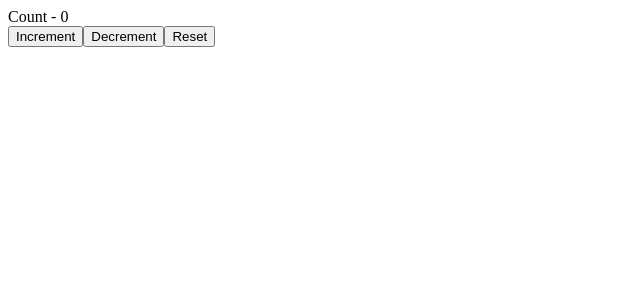
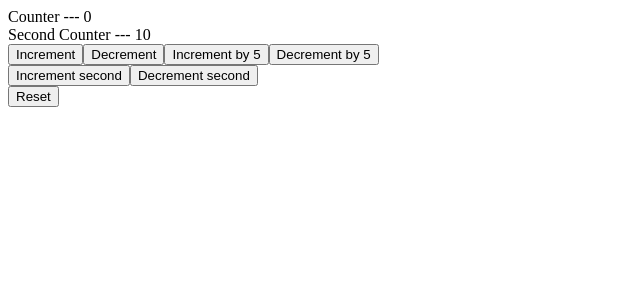
Before and after one commit to SaqibSattar/learning-react-hooks, a React (Vite) app: page / in a window 1280 px wide. Shown: the top 300 px of the page, without its empty margins (0-640 px from the left). Built offline with nearby package versions, Linux system fonts and the light colour scheme.

Commit message:
implement useReducer (complex state & action)

```diff
--- a/src/App.jsx
+++ b/src/App.jsx
@@ -16,6 +16,7 @@
 import DataFetching from "./components/DataFetching";
 import ComponentC from "./components/ComponentC";
 import CounterOne from "./components/CounterOne";
+import CounterTwo from "./components/CounterTwo";
 
 export const UserContext = React.createContext();
 export const ChannelContext = React.createContext();
@@ -23,8 +24,9 @@
 function App() {
   return (
     <>
-      <CounterOne />
-      {/* <UserContext.Provider value={"Saqi"}>
+      <CounterTwo />
+      {/* <CounterOne />
+      <UserContext.Provider value={"Saqi"}>
         <ChannelContext.Provider value={"Youtube"}>
           <ComponentC />
         </ChannelContext.Provider>
--- /dev/null
+++ b/src/components/CounterTwo.jsx
@@ -0,0 +1,44 @@
+import React, { useReducer } from "react";
+
+const initialState = {
+  firstCounter: 0,
+  secondCounter: 10
+};
+
+const reducer = (state, action) => {
+  switch (action.type) {
+    case "increment":
+      return {...state, firstCounter: state.firstCounter + action.value};
+    case "decrement":
+      return {...state, firstCounter: state.firstCounter - action.value};
+      case "increment2":
+      return {...state, secondCounter: state.secondCounter + action.value};
+    case "decrement2":
+      return {...state, secondCounter: state.secondCounter - action.value};
+    case "reset":
+      return initialState;
+    default:
+      return state;
+  }
+};
+
+const CounterTwo = () => {
+  const [count, dispatch] = useReducer(reducer, initialState);
+  return (
+    <div>
+      <div>Counter --- {count.firstCounter}</div>
+      <div>Second Counter --- {count.secondCounter}</div>
+      <button onClick={() => dispatch({type: "increment", value: 1})}>Increment</button>
+      <button onClick={() => dispatch({type: "decrement", value: 1})}>Decrement</button>
+      <button onClick={() => dispatch({type: "increment", value: 5})}>Increment by 5</button>
+      <button onClick={() => dispatch({type: "decrement", value: 5})}>Decrement by 5</button>
+      <br />
+      <button onClick={() => dispatch({type: "increment2", value: 1})}>Increment second</button>
+      <button onClick={() => dispatch({type: "decrement2", value: 1})}>Decrement second</button>
+      <br />
+      <button onClick={() => dispatch({type: "reset"})}>Reset</button>
+    </div>
+  );
+};
+
+export default CounterTwo;
```
